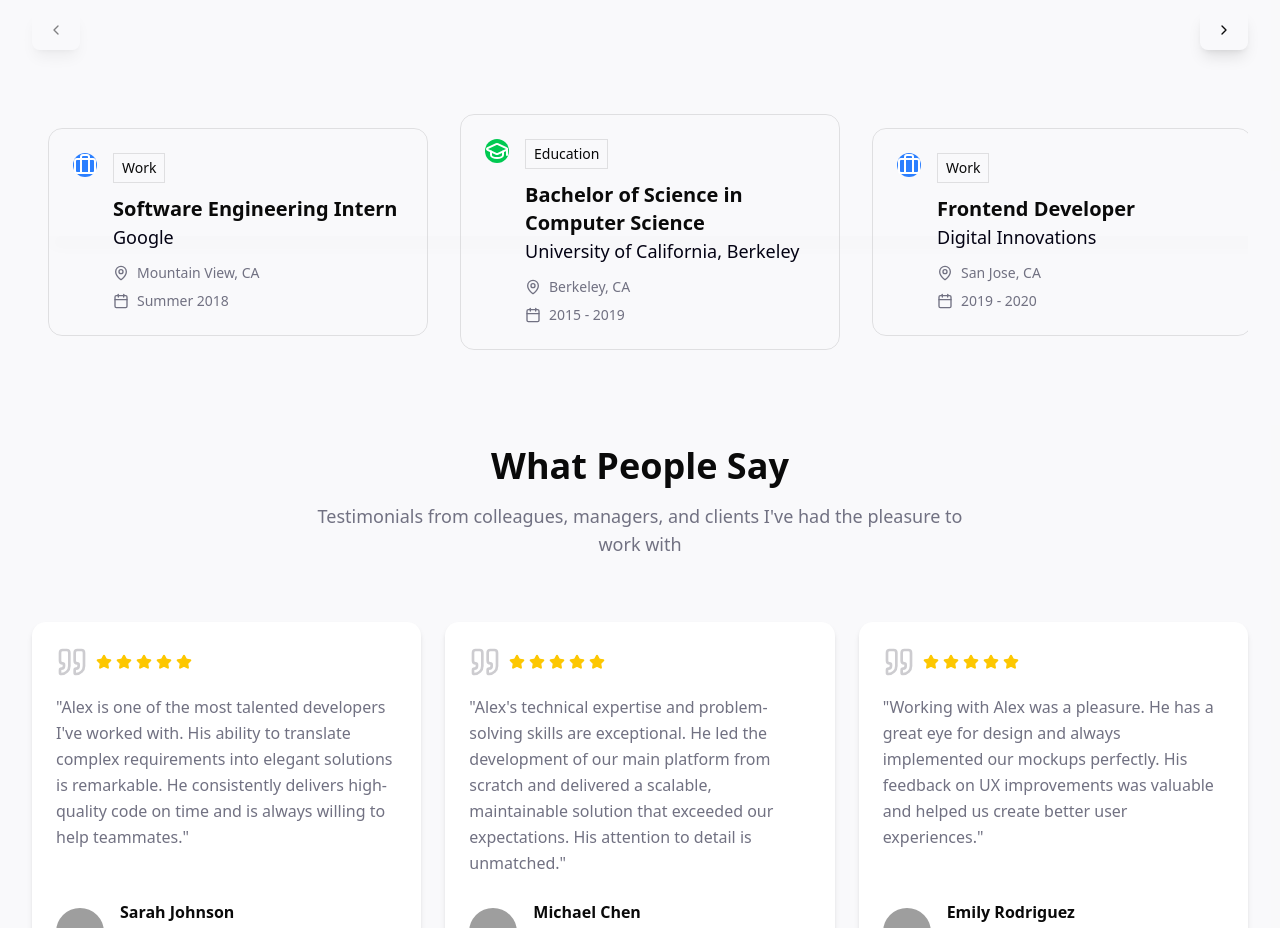
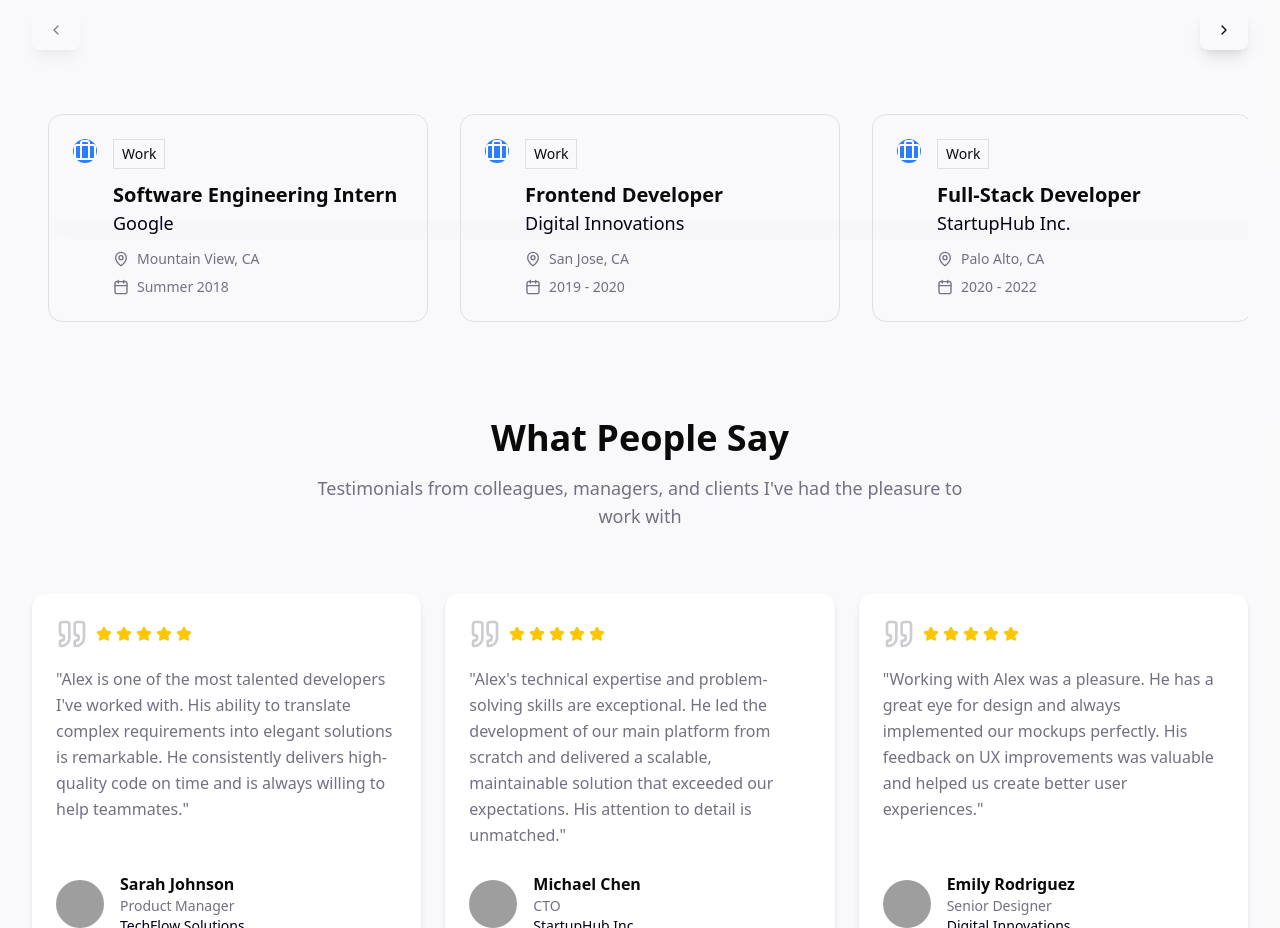
Before and after one commit to ramizik/my-website, a React (Vite) app: page / in a window 1280 px wide. Shown: the part 3640-4568 px from the top of the page. Built offline with nearby package versions, Linux system fonts and the light colour scheme; grey boxes are pictures that could not be loaded.

Commit message:
Remove Education Timeline Entry

```diff
--- a/src/components/TimelineSection.tsx
+++ b/src/components/TimelineSection.tsx
@@ -27,18 +27,6 @@ export default function TimelineSection() {
       description: "Contributed to Google Chrome's performance optimization team. Implemented features that improved browser startup time and memory usage.",
       achievements: ["15% faster startup time", "Chrome team contribution", "Published research paper"],
       icon: Briefcase
-    },
-    {
-      id: 2,
-      type: "education",
-      title: "Bachelor of Science in Computer Science",
-      company: "University of California, Berkeley",
-      location: "Berkeley, CA",
-      period: "2015 - 2019",
-      year: "2019",
-      description: "Graduated Magna Cum Laude with focus on software engineering, algorithms, and database systems. Active member of ACM and programming competition team.",
-      achievements: ["Magna Cum Laude", "ACM Programming Team", "Dean's List 6 semesters"],
-      icon: GraduationCap
     },
     {
       id: 3,
```
